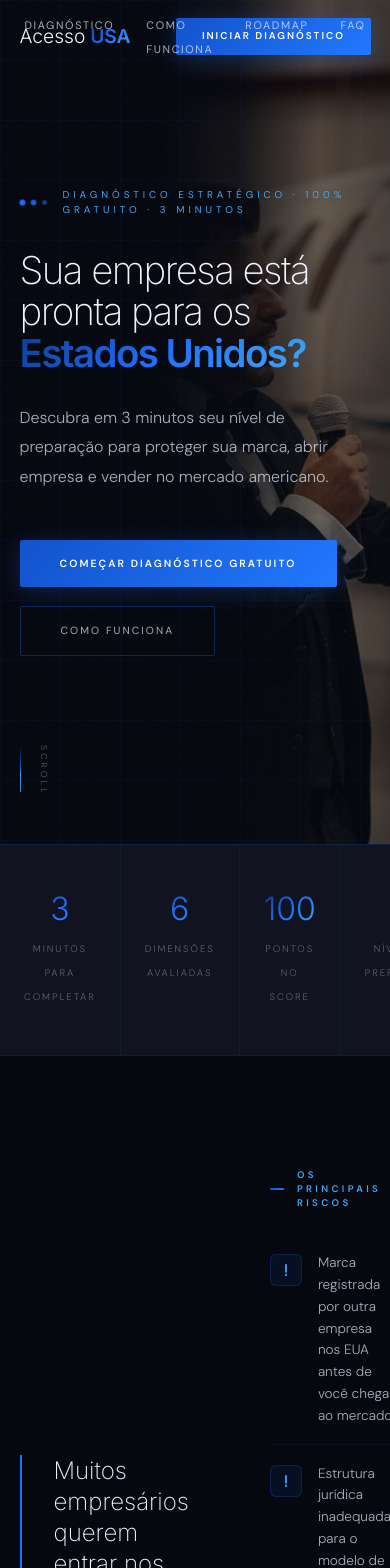
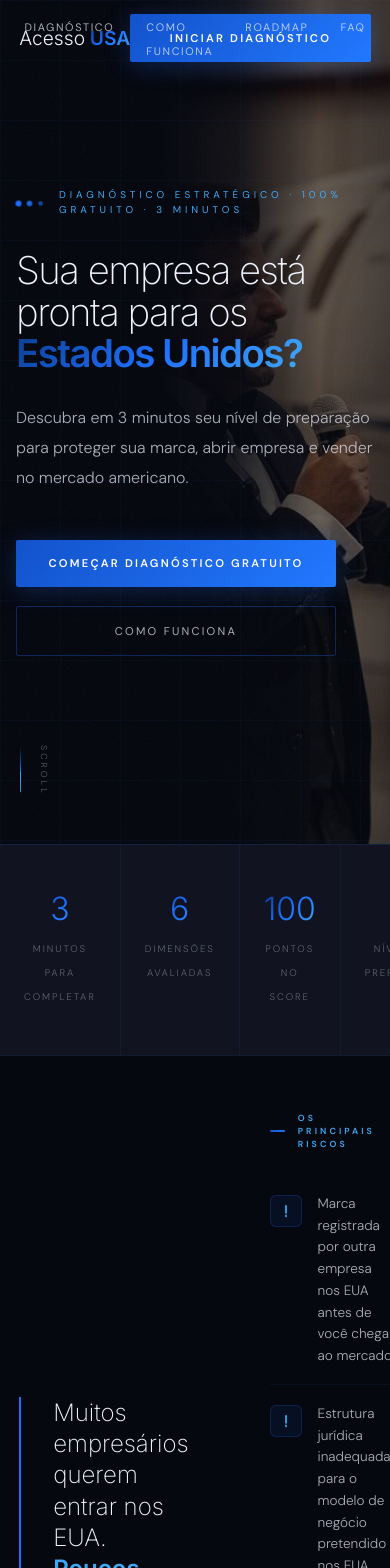
Before and after one commit to chalmontico/acesso-usa-score, a Next.js app: page / in a window 390 px wide. Shown: the top 1568 px of the page. Built offline with nearby package versions, Linux system fonts and the light colour scheme.

Commit message:
responsivo: media queries para mobile no globals.css

```diff
--- a/app/globals.css
+++ b/app/globals.css
@@ -47,3 +47,99 @@ body::before{content:'';position:fixed;inset:0;background-image:url("data:[embed
 @keyframes scrollDrop{0%{top:-10px;opacity:0}30%{opacity:1}100%{top:55px;opacity:0}}
 @keyframes infOrbit{from{stroke-dashoffset:0}to{stroke-dashoffset:-1000}}
 @keyframes flagWave{0%,100%{transform:skewX(0deg)}25%{transform:skewX(-1deg)}75%{transform:skewX(1deg)}}
+
+/* =====================
+   RESPONSIVO — MOBILE
+   ===================== */
+
+@media (max-width: 768px) {
+  /* Seções com padding grande */
+  section[style*="7rem 5vw"],
+  section[style*="9rem 5vw"],
+  section[style*="8rem 5vw"],
+  section[style*="6rem 5vw"] {
+    padding: 3.5rem 1.2rem !important;
+  }
+
+  /* Grids de 3 colunas -> 1 coluna */
+  div[style*="repeat(3,1fr)"] {
+    grid-template-columns: 1fr !important;
+  }
+
+  /* Grids de 2 colunas -> 1 coluna */
+  div[style*="repeat(2,1fr)"],
+  div[style*="1fr 1fr"] {
+    grid-template-columns: 1fr !important;
+  }
+
+  /* Botões lado a lado -> empilhar */
+  div[style*="display:'flex'"][style*="gap:'1rem'"] {
+    flex-direction: column;
+    align-items: stretch;
+  }
+
+  /* Botão principal mobile */
+  .btn-primary {
+    padding: 0.95rem 1.8rem !important;
+    font-size: 0.7rem !important;
+    text-align: center;
+    width: 100%;
+    max-width: 320px;
+  }
+
+  .btn-ghost {
+    padding: 0.95rem 1.8rem !important;
+    font-size: 0.7rem !important;
+    text-align: center;
+    width: 100%;
+    max-width: 320px;
+  }
+
+  /* Navbar */
+  nav[style*="5vw"] {
+    padding: 0.9rem 1.2rem !important;
+  }
+
+  /* Hero — ajustes */
+  div[style*="paddingTop:'7rem'"],
+  div[style*="padding:'7rem"] {
+    padding-top: 5rem !important;
+    padding-left: 1.2rem !important;
+    padding-right: 1.2rem !important;
+  }
+
+  /* Rodapé flex */
+  footer {
+    flex-direction: column !important;
+    text-align: center !important;
+    padding: 2rem 1.2rem !important;
+  }
+
+  footer p {
+    text-align: center !important;
+  }
+}
+
+@media (max-width: 480px) {
+  /* Padding mínimo em seções */
+  section {
+    padding-left: 1rem !important;
+    padding-right: 1rem !important;
+  }
+
+  /* Tags de seção menores */
+  .section-tag {
+    font-size: 0.55rem !important;
+  }
+
+  /* Títulos grandes */
+  h1, h2 {
+    word-break: break-word;
+  }
+
+  /* Hero CTA stack */
+  div[style*="justify-content:'center'"][style*="gap"] {
+    flex-direction: column !important;
+    align-items: center !important;
+  }
+}
```
